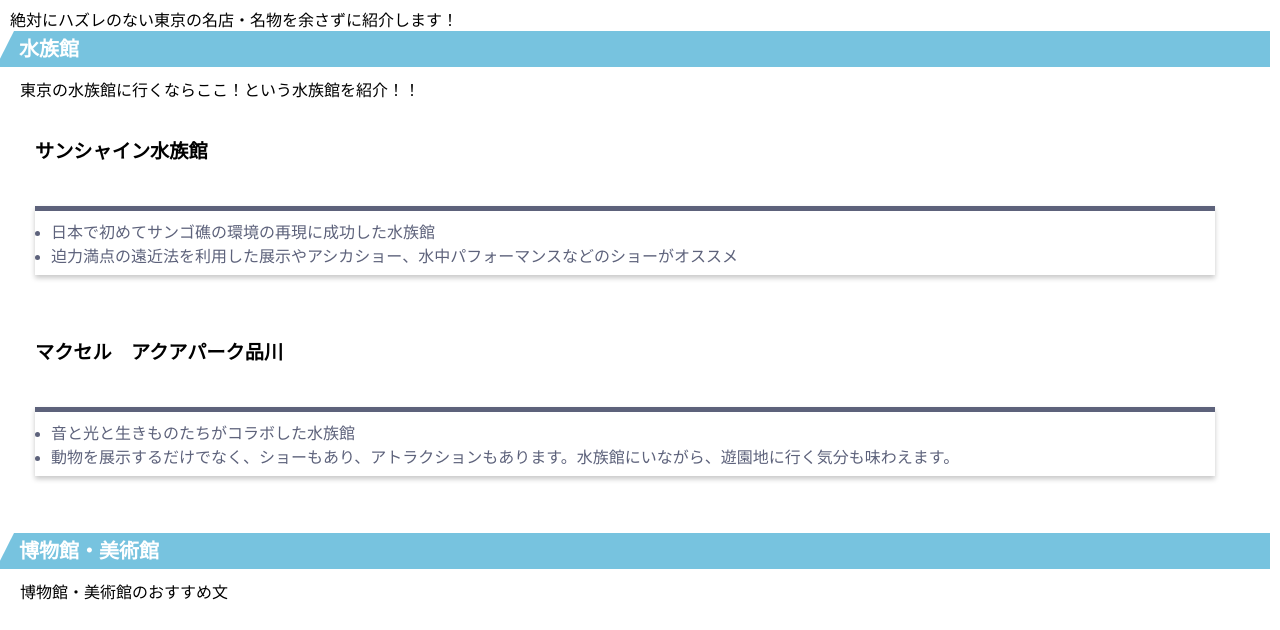
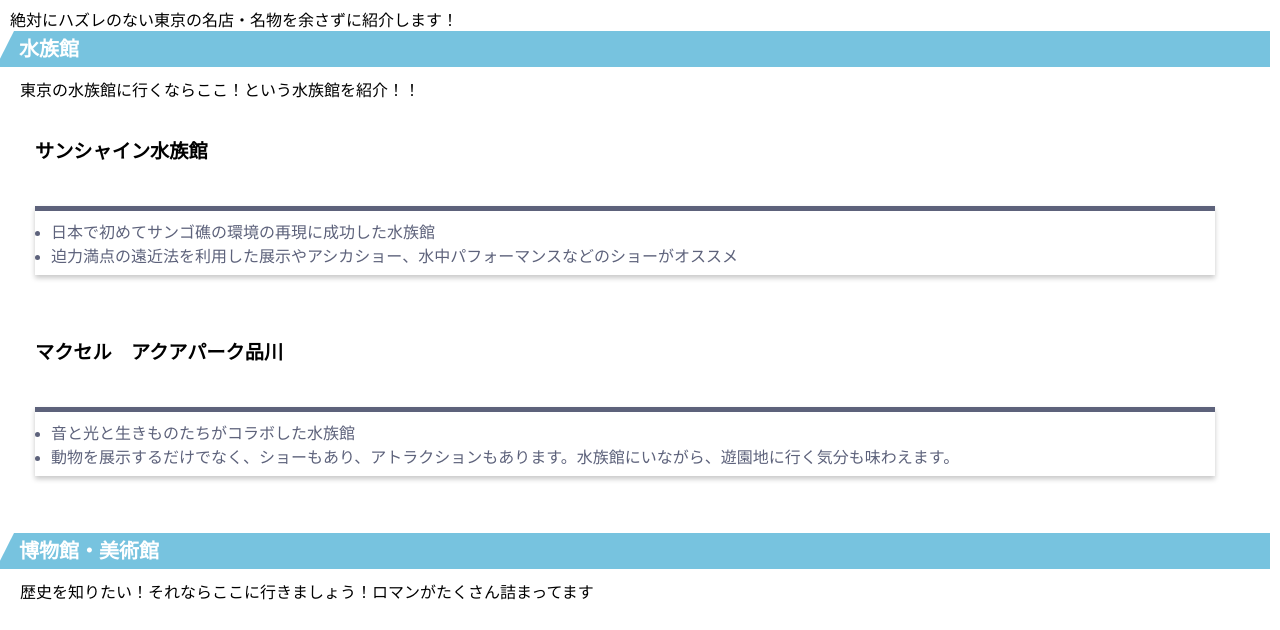
Before and after one commit to Chaos-Frog/TokyoHTML, a plain HTML site: page index.html in a window 1280 px wide. Shown: the part 144-774 px from the top of the page. Drawn offline with Linux system fonts and the light colour scheme.

Commit message:
博物館・美術館のオススメ文を追加しました

```diff
--- a/index.html
+++ b/index.html
@@ -40,7 +40,7 @@
 
 <section>
     <h2>博物館・美術館</h2>
-    <p>博物館・美術館のおすすめ文</p>
+    <p>歴史を知りたい！それならここに行きましょう！ロマンがたくさん詰まってます</p>
 
     <dl>
         <dt>東京国立博物館</dt>
```
